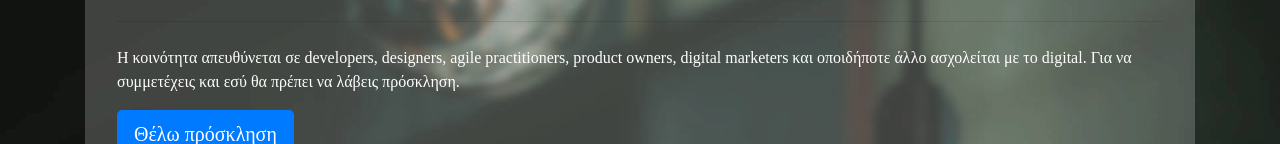
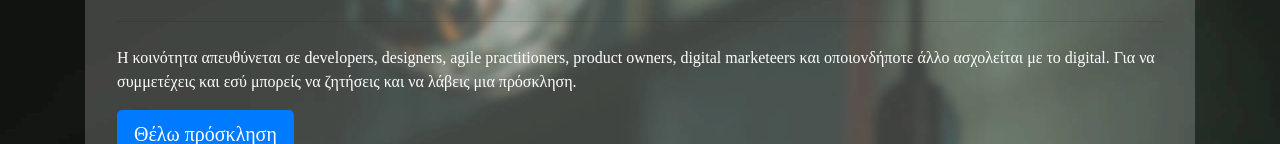
Before and after one commit to greekdigitalcommunity/greekdigitalcommunity.github.io, a website: page index.html in a window 1280 px wide. Shown: the part 346-490 px from the top of the page. Drawn offline with Linux system fonts and the light colour scheme.

Commit message:
minor spelling stuff

```diff
--- a/index.html
+++ b/index.html
@@ -61,7 +61,7 @@
           <h1 class="display-3">Καλώς ήρθες</h1>
           <p class="lead">Είμαστε μία ψηφιακή κοινότητα στο Slack που έχει στόχο να προσφέρει ένα βήμα επικοινωνίας σε όσους ασχολούνται με τις ψηφιακές τεχνολογίες στην Ελλάδα.</p>
           <hr class="my-4">
-          <p>Η κοινότητα απευθύνεται σε developers, designers, agile practitioners, product owners, digital marketers και οποιδήποτε άλλο ασχολείται με το digital. Για να συμμετέχεις και εσύ θα πρέπει να λάβεις πρόσκληση.<p>
+          <p>Η κοινότητα απευθύνεται σε developers, designers, agile practitioners, product owners, digital marketeers και οποιovδήποτε άλλο ασχολείται με το digital. Για να συμμετέχεις και εσύ μπορείς να ζητήσεις και να λάβεις μια πρόσκληση.<p>
           <p class="lead"><a onclick="ga('send', 'event', 'cta', 'registration');" class="btn btn-primary btn-lg" href="https://greekdigitalcommunity.herokuapp.com" role="button">Θέλω πρόσκληση</a></p>
         </div>
       </div>
```
